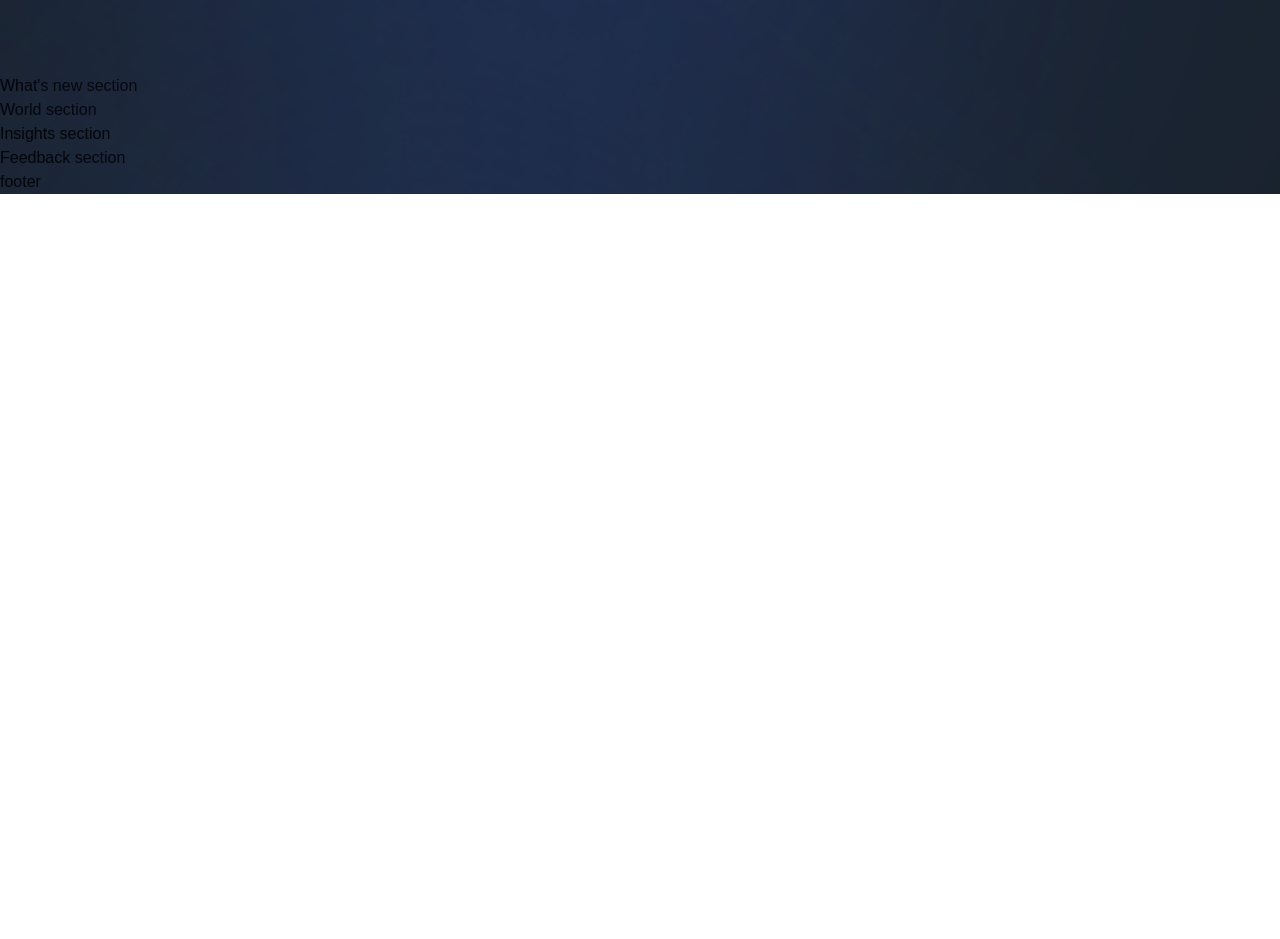
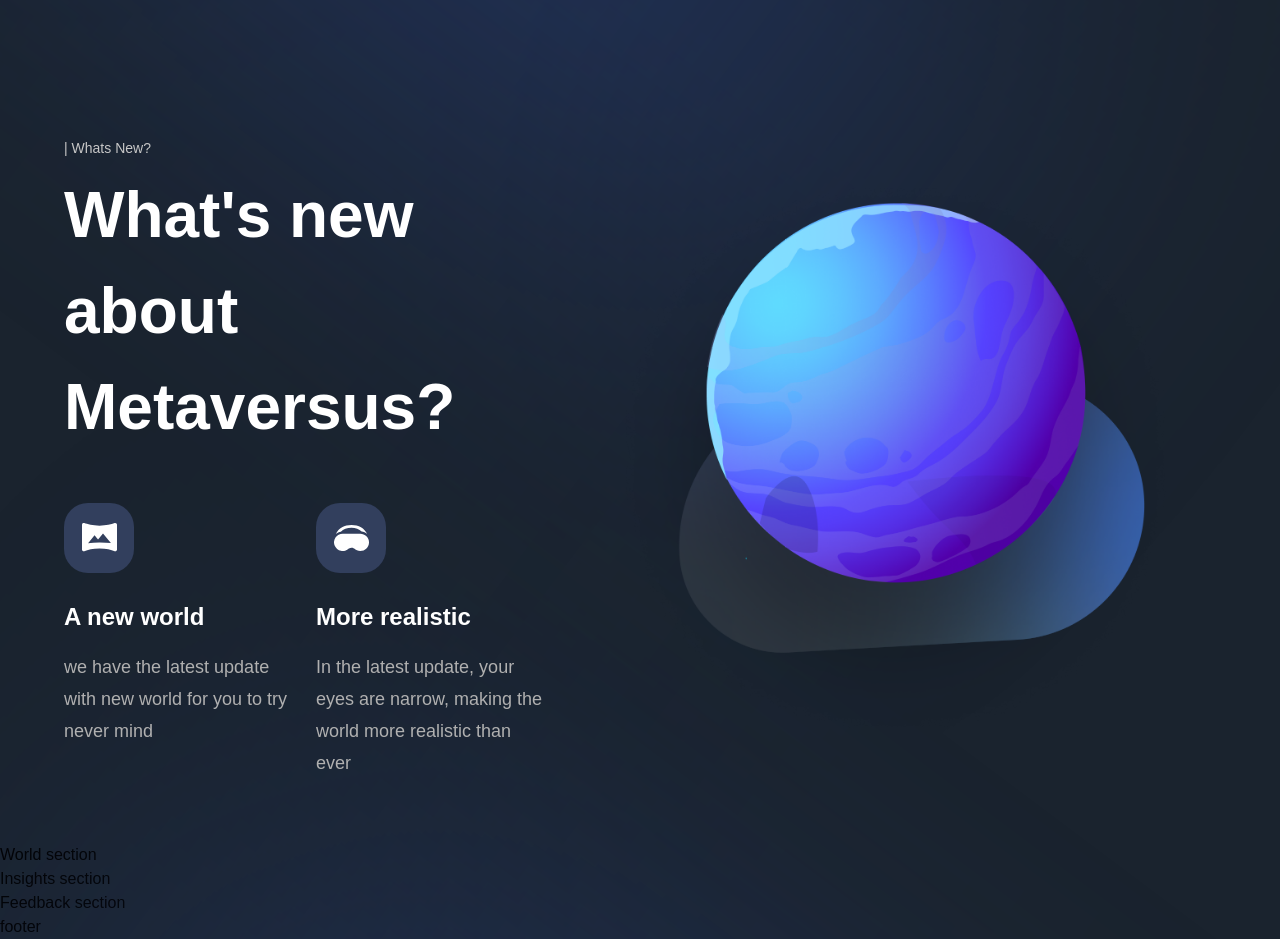
Before and after one commit to EHAB3x/metaverse, a Next.js app: page / in a window 1280 px wide. Shown: the part 3340-4279 px from the top of the page. Before the commit the page ends 3534 px from the top, so only its background shows below. Built offline with nearby package versions, Linux system fonts and the light colour scheme; a web font is replaced by a local one.

Commit message:
finish whatsnew section and new feature component

```diff
--- a/components/NewFeatures.jsx
+++ b/components/NewFeatures.jsx
@@ -1,6 +1,16 @@
-const NewFeatures = () => (
-  <div>
-    New Features
+import styles from '../styles';
+
+const NewFeatures = ({ imgUrl, title, subtitle }) => (
+  <div className="flex-1 flex flex-col sm:max-w-[250px] min-w-[210px]">
+    <div className={`${styles.flexCenter} w-[70px] h-[70px] rounded-[24px] bg-[#323f5d]`}>
+      <img
+        src={imgUrl}
+        alt="icon"
+        className="w-1/2 h-1/2 object-contain"
+      />
+    </div>
+    <h1 className="mt-[26px] font-bold text-[24px] leading[30px] text-white">{title}</h1>
+    <p className="flex-1 mt-[16px] font-normal text-[18px] text-[#B0B0B0] leading-[32px]">{subtitle}</p>
   </div>
 );
 
--- a/sections/WhatsNew.jsx
+++ b/sections/WhatsNew.jsx
@@ -1,8 +1,48 @@
 'use client';
 
+import { motion } from 'framer-motion';
+
+import styles from '../styles';
+import { staggerContainer, fadeIn, planetVariants } from '../utils/motion';
+
+import { NewFeatures, TitleText, TypingText } from '../components';
+import { newFeatures } from '../constants';
+
 const WhatsNew = () => (
-  <section>
-    What's new section
+  <section className={`${styles.paddings} relative z-10`}>
+    <motion.div
+      variants={staggerContainer}
+      initial="hidden"
+      whileInView="show"
+      viewport={{ once: false, amount: 0.25 }}
+      className={`${styles.innerWidth} mx-auto flex lg:flex-row flex-col gap-8`}
+    >
+      <motion.div
+        variants={fadeIn('right', 'tween', 0.2, 1)}
+        className="flex-[0.75] flex justify-center flex-col"
+      >
+        <TypingText title="| Whats New?" />
+        <TitleText title={<>What's new about Metaversus?</>} />
+        <div className="mt-[48px] flex flex-wrap justify-between gap-[24px]">
+          {newFeatures.map((feature) => (
+            <NewFeatures
+              key={feature.title}
+              {...feature}
+            />
+          ))}
+        </div>
+      </motion.div>
+      <motion.div
+        variants={planetVariants('right')}
+        className={`flex-1 ${styles.flexCenter}`}
+      >
+        <img
+          src="/whats-new.png"
+          alt="whats-new"
+          className="w-[90%] h-[90%] object-contain"
+        />
+      </motion.div>
+    </motion.div>
   </section>
 );
 
```
